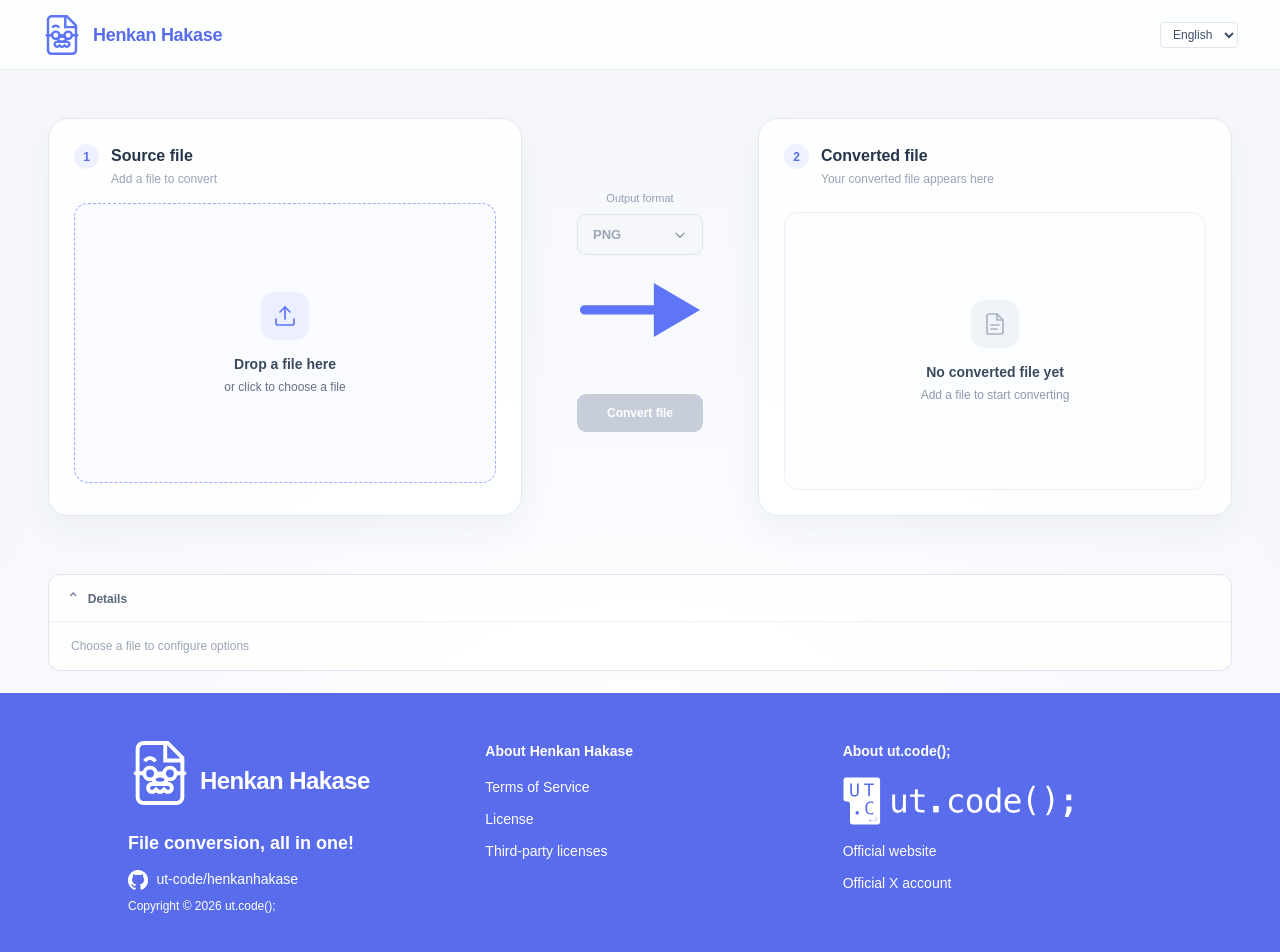
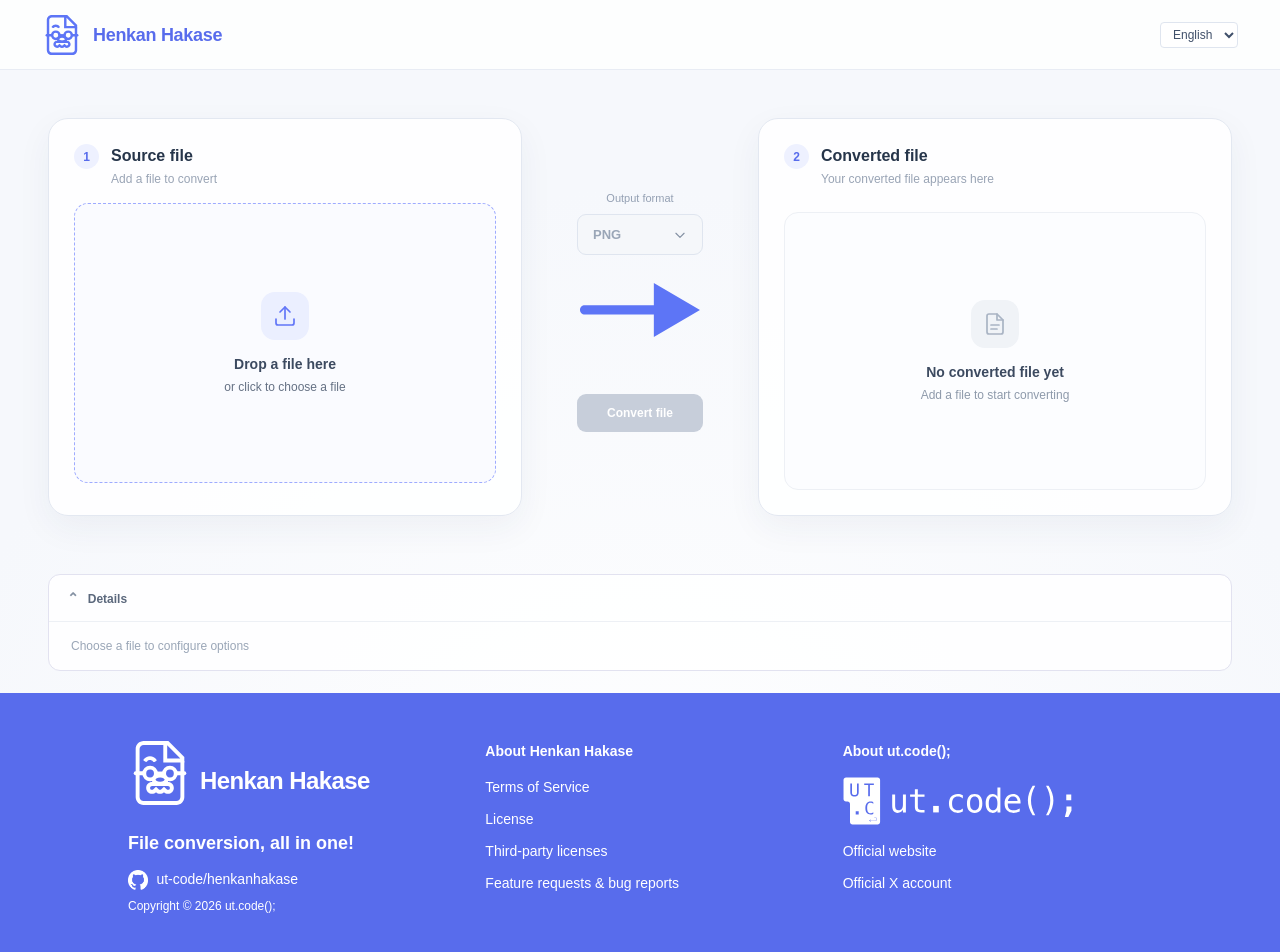
Before and after one commit to ut-code/henkanhakase, a React (Vite) app: page / in a window 1280 px wide. Shown: the top 952 px of the page. Built offline with nearby package versions, Linux system fonts and the light colour scheme.

Commit message:
add requestform to footer

```diff
--- a/src/components/Footer.tsx
+++ b/src/components/Footer.tsx
@@ -1,8 +1,22 @@
+import { isTauri } from "@tauri-apps/api/core";
+import { openUrl } from "@tauri-apps/plugin-opener";
 import { useState } from "react";
 import Logo from "../assets/logo.svg";
 import { useTranslation } from "../i18n";
 import { readLicense } from "../license-links";
 import { LicenseViewer } from "./LicenseViewer";
+
+const FEEDBACK_FORM_URL =
+  "https://docs.google.com/forms/d/e/1FAIpQLSc-ICMvdBiBDUwV97ED9GOpwGqRcL1If1W17Ca_j7VQuYt40g/viewform";
+
+// デスクトップ版では WebView 内で遷移しないよう、既定のブラウザで開く。
+const openFeedbackForm = () => {
+  if (isTauri()) {
+    void openUrl(FEEDBACK_FORM_URL);
+  } else {
+    window.open(FEEDBACK_FORM_URL, "_blank", "noopener,noreferrer");
+  }
+};
 
 export default function Footer() {
   const { t } = useTranslation();
@@ -86,6 +100,13 @@ export default function Footer() {
             >
               {t("thirdPartyLicenses")}
             </button>
+            <button
+              type="button"
+              onClick={openFeedbackForm}
+              className="cursor-pointer text-white hover:underline"
+            >
+              {t("feedback")}
+            </button>
           </div>
         </div>
 
--- a/src/i18n.tsx
+++ b/src/i18n.tsx
@@ -117,6 +117,7 @@ const messages = {
     about: "変換はかせについて",
     license: "ライセンス",
     thirdPartyLicenses: "サードパーティライセンス",
+    feedback: "機能リクエスト・バグ報告",
     aboutUtcode: "ut.code(); について",
     website: "公式サイト",
     x: "公式Xアカウント",
@@ -233,6 +234,7 @@ const messages = {
     about: "About Henkan Hakase",
     license: "License",
     thirdPartyLicenses: "Third-party licenses",
+    feedback: "Feature requests & bug reports",
     aboutUtcode: "About ut.code();",
     website: "Official website",
     x: "Official X account",
```
